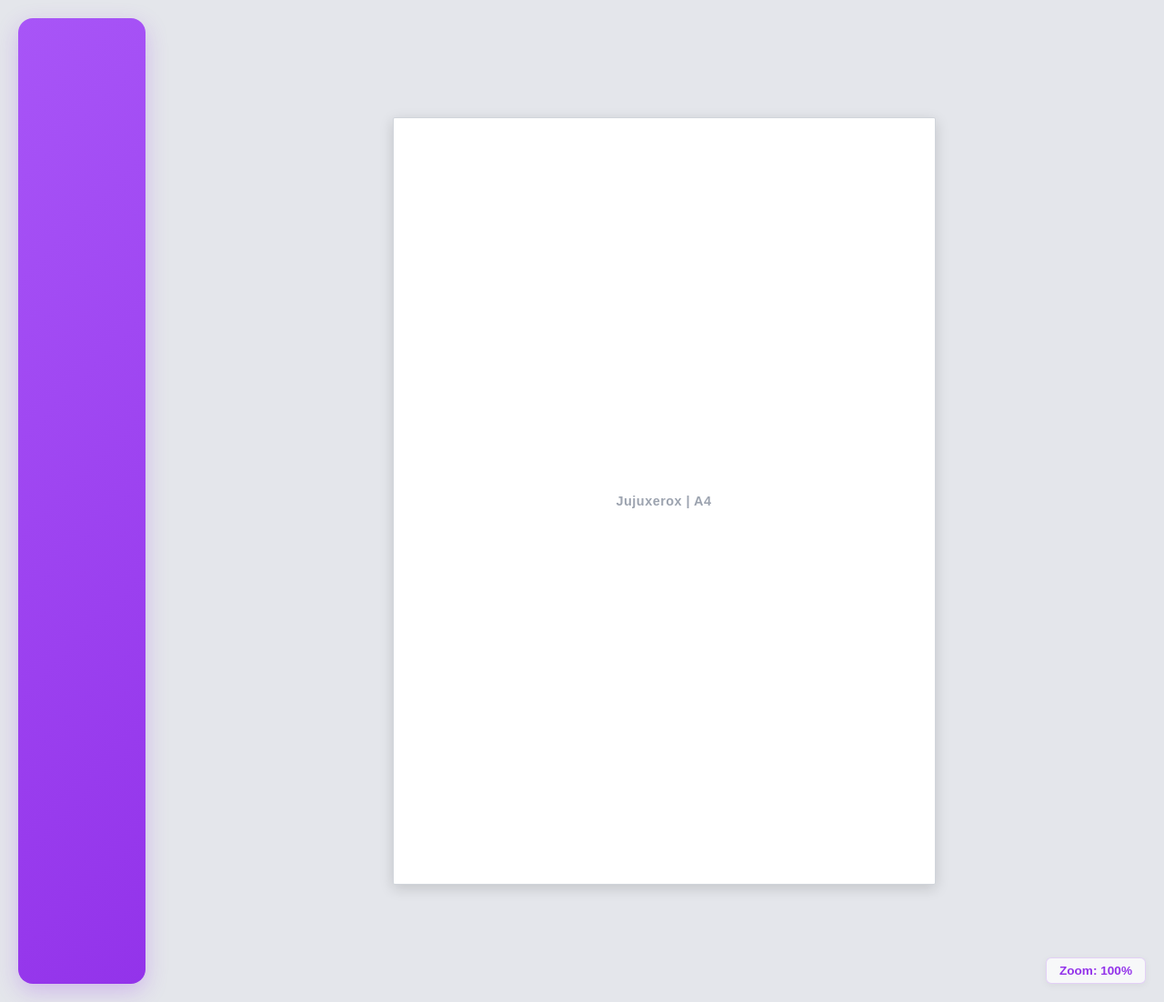
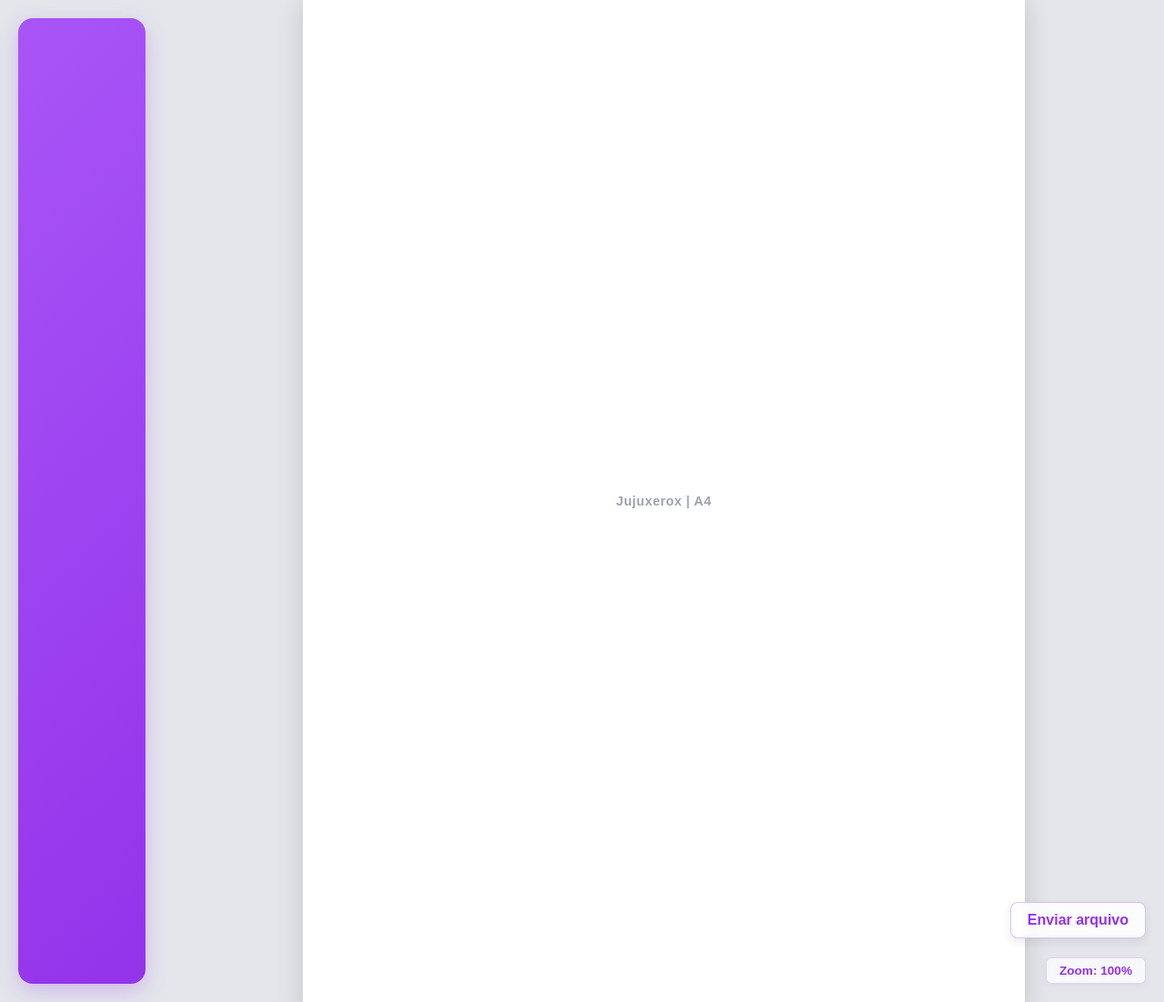
Before and after one commit to Wellerson-silva/super_editor_jujuxerox, a Flask app: page / in a window 1280 px wide. Shown: the whole page at 91% size. Run offline with Flask 3, Linux system fonts and the light colour scheme.

Commit message:
Adicionado botão de upload e configurações na tela de exposição A4.

```diff
--- a/static/javascript.js
+++ b/static/javascript.js
@@ -1,7 +1,28 @@
-let currentZoom = 1; // 1 = 100%
+// ==================================================
+//                  CONSTANTES
+// ==================================================
+
 const zoomWrapper = document.getElementById('zoomWrapper');
 const zoomIndicator = document.getElementById('zoomIndicator');
 const canvasContainer = document.getElementById('canvasContainer');
+const a4Sheet = document.querySelector('.a4-sheet');
+const fileUploadInput = document.getElementById('fileUploadInput');
+const uploadButtonLabel = document.getElementById('uploadButtonLabel');
+
+// ==================================================
+// Variáveis para controlar o arraste da folha (Pan)
+// ==================================================
+
+let currentZoom = 1;
+let isDragging = false;
+let startX, startY;
+let sheetX = 0; // Posição X atual da folha
+let sheetY = 0; // Posição Y atual da folha
+
+// ======================================================
+//              CONTROLES DE ZOOM NA TELA
+// ======================================================
+
 
 // Controla o zoom com a roda do rato
 canvasContainer.addEventListener('wheel', function(e) {
@@ -28,3 +49,62 @@ canvasContainer.addEventListener('wheel', function(e) {
 }, { passive: false });
 
 console.log("Zoom ativado com sucesso!");
+
+// ===========================================
+//   LÓGICA DE ARRASTAR A FOLHA (PAN/DRAG)
+// ===========================================
+
+
+// Quando aperta o botão do mouse em cima da folha (ou do container)
+canvasContainer.addEventListener('mousedown', (e) => {
+    // Evita arrastar se clicar em elementos de texto internos da folha por engano
+    isDragging = true;
+    startX = e.clientX - sheetX;
+    startY = e.clientY - sheetY;
+    canvasContainer.style.cursor = 'grabbing';
+});
+
+// Quando move o mouse pela tela
+window.addEventListener('mousemove', (e) => {
+    if (!isDragging) return;
+
+    // Calcula a nova posição baseada no movimento do mouse
+    sheetX = e.clientX - startX;
+    sheetY = e.clientY - startY;
+
+    // Aplica a movimentação na folha A4
+    updateSheetPosition();
+});
+
+// Quando solta o botão do mouse
+window.addEventListener('mouseup', () => {
+    isDragging = false;
+    canvasContainer.style.cursor = 'default';
+});
+
+// Função para atualizar a posição visual da folha
+function updateSheetPosition() {
+    if (a4Sheet) {
+        a4Sheet.style.transform = `translate(${sheetX}px, ${sheetY}px)`;
+    }
+}
+
+// ==========================================
+//       LÓGICA DE UPLOAD DE ARQUIVO
+// ==========================================
+if (fileUploadInput) {
+    fileUploadInput.addEventListener('change', (e) => {
+        if (e.target.files.length > 0) {
+            // Altera o texto para o sinal de mais (+)
+            uploadButtonLabel.innerText = '+';
+
+            // Adiciona a classe que transforma o botão em um círculo perfeito
+            uploadButtonLabel.classList.add('is-circular');
+
+            const fileName = e.target.files[0].name;
+            uploadButtonLabel.title = `Arquivo carregado: ${fileName}`;
+
+            console.log("Arquivo carregado com sucesso:", fileName);
+        }
+    });
+}
--- a/static/style.css
+++ b/static/style.css
@@ -32,27 +32,29 @@ body {
     position: relative;
 }
 
-/* Container que recebe o efeito de Zoom */
+/* Container de Zoom que gerencia o tamanho e escala */
 .zoom-wrapper {
-    transition: transform 0.1s ease-out;
+    position: relative;
+    width: 210mm;
+    height: 297mm;
     transform-origin: center center;
+    cursor: grab; /* Muda o cursor para indicar que a área é manipulável */
+}
+
+/* Folha A4 livre para se mover */
+.a4-sheet {
+    position: absolute; /* Permite movimentação por coordenadas left/top */
+    top: 0;
+    left: 0;
+    width: 210mm;
+    height: 297mm;
+    background: #ffffff;
+    box-shadow: 0 10px 30px rgba(0, 0, 0, 0.15);
+    border-radius: 2px;
+    box-sizing: border-box;
     display: flex;
     justify-content: center;
     align-items: center;
-}
-
-/* Simulação exata da proporção A4 */
-.a4-sheet {
-    background-color: #ffffff;
-    width: 595px;
-    height: 842px;
-    box-shadow: 0 4px 15px rgba(0, 0, 0, 0.15);
-    border-radius: 2px;
-    position: relative;
-    display: flex;
-    justify-content: center;
-    align-items: center;
-    border: 1px solid #d1d5db;
 }
 
 .sheet-label {
@@ -94,3 +96,53 @@ body {
     box-sizing: border-box;
     z-index: 10;
 }
+
+/* =========================================== */
+/*           BOTÃO FLUTUANTE DE UPLOAD         */
+/* =========================================== */
+
+/* Container do Botão Flutuante de Upload no Canto Direito */
+.floating-upload-container {
+    position: absolute;
+    bottom: 70px; /* Fica logo acima do indicador de zoom */
+    right: 20px;
+    z-index: 100;
+}
+
+/* Estilo do Botão "Enviar arquivo" / "+" */
+.upload-btn {
+    display: inline-flex;
+    align-items: center;
+    justify-content: center;
+    background: rgba(255, 255, 255, 0.85);
+    backdrop-filter: blur(4px);
+    color: #9333ea;
+    border: 1px solid rgba(147, 51, 234, 0.3);
+    padding: 10px 18px;
+    border-radius: 8px;
+    font-size: 1rem; /* Ajustado para dar destaque ao sinal de + */
+    font-weight: 600;
+    cursor: pointer;
+    box-shadow: 0 4px 12px rgba(0, 0, 0, 0.08);
+    transition: all 0.2s ease;
+
+}
+
+/* Efeito ao passar o mouse por cima do botão */
+.upload-btn:hover {
+    background: #9333ea;
+    color: #ffffff;
+    box-shadow: 0 6px 16px rgba(147, 51, 234, 0.3);
+    transform: translateY(-2px);
+}
+    /* Transforma o botão em um círculo perfeito quando carrega o arquivo */
+.upload-btn.is-circular {
+    width: 45px;
+    height: 45px;
+    padding: 0;
+    border-radius: 50%;
+    font-size: 1.2rem;
+    min-width: unset;
+}
+
+/* ================================================= */
--- a/templates/index.html
+++ b/templates/index.html
@@ -27,6 +27,14 @@
         <div class="zoom-indicator" id="zoomIndicator">Zoom: 100%</div>
     </div>
 
+    <!-- BOTÃO FLUTUANTE DE UPLOAD (Canto Direito) -->
+    <div class="floating-upload-container">
+        <label for="fileUploadInput" id="uploadButtonLabel" class="upload-btn">
+            Enviar arquivo
+        </label>
+        <input type="file" id="fileUploadInput" style="display: none;" />
+    </div>
+
     <script src="{{ url_for('static', filename='javascript.js') }}"></script>
 </body>
 </html>
```
